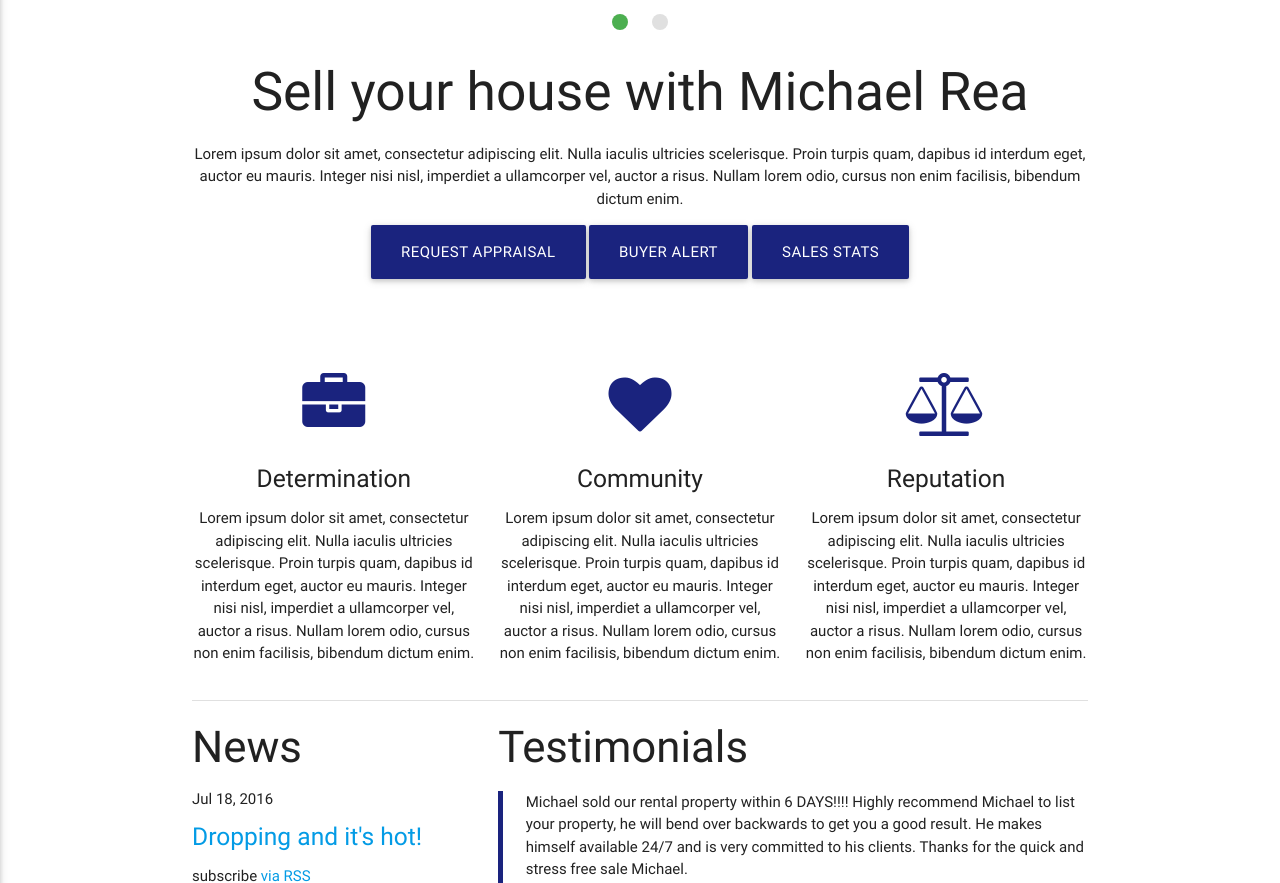
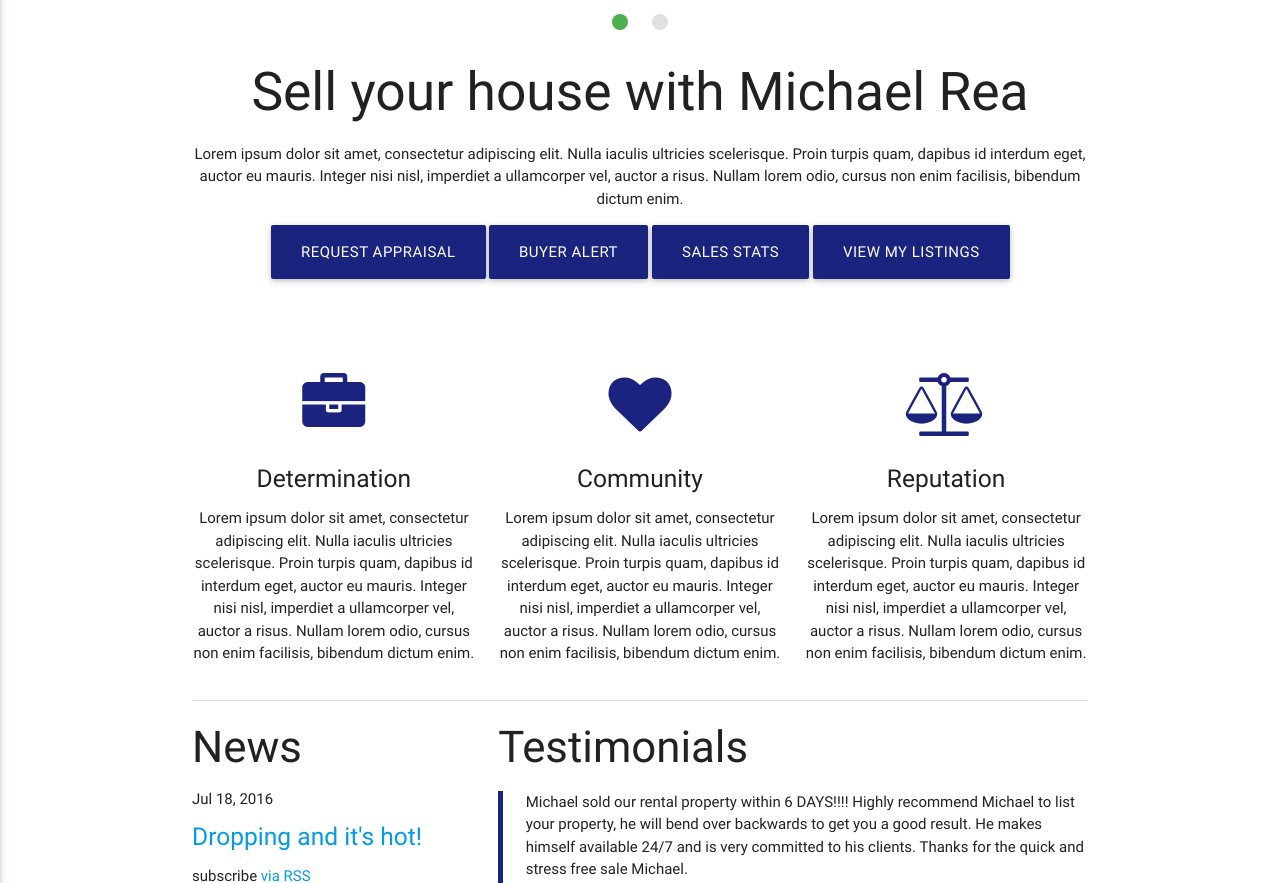
Before and after one commit to mattybrown/michaelrea-jekyll, a Jekyll site: the page built from index.html, in a window 1280 px wide and 900 px high, scrolled down 451 px, cut to the strip 17-900 px from the top of the window. Built offline with Jekyll 4.4.1, drawn with Linux system fonts in a browser that asks for light colours; nearby versions of some CDN libraries.

Commit message:
tweaking the forms

```diff
--- a/appraisal.html
+++ b/appraisal.html
@@ -35,7 +35,7 @@
       <div class="row">
         <div class="input-field col s6">
           <textarea id="message" name="message" class="materialize-textarea"></textarea>
-          <label for="message">Address</label>
+          <label for="address">Address</label>
         </div>
         <div class="input-field col s6">
           <input type="date" class="datepicker" name="preferred-date" id="preferred-date">
@@ -46,6 +46,7 @@
         <div class="input-field col s12">
           <input type="text" name="_gotcha" style="display:none;">
           <input type="hidden" name="_subject" value="An appraisal request from your website">
+          <input type="hidden" name="_next" value="{{ site.url }}/thankyou" />
           <button type="submit" class="btn indigo darken-4"><i class="fa fa-send"></i> Send</button>
         </div>
       </div>
--- a/buyer-alert.html
+++ b/buyer-alert.html
@@ -60,6 +60,7 @@
         <div class="input-field col s12">
           <input type="text" name="_gotcha" style="display:none;">
           <input type="hidden" name="_subject" value="Buyer Alert from your website">
+          <input type="hidden" name="_next" value="{{ site.url }}/thankyou" />
           <button type="submit" class="btn indigo darken-4"><i class="fa fa-send"></i> Send</button>
         </div>
       </div>
--- a/contact.html
+++ b/contact.html
@@ -42,6 +42,7 @@
         <div class="input-field col s12">
           <input type="text" name="_gotcha" style="display:none;">
           <input type="hidden" name="_subject" value="An enquiry from your website">
+          <input type="hidden" name="_next" value="{{ site.url }}/thankyou" />
           <button type="submit" class="btn indigo darken-4"><i class="fa fa-send"></i> Send</button>
         </div>
       </div>
--- a/index.html
+++ b/index.html
@@ -12,6 +12,7 @@
       <a class="btn-large indigo darken-4 waves-effect waves-light cta" href="{{ "/appraisal" | prepend: site.baseurl | prepend: site.url }}">Request Appraisal</a>
       <a class="btn-large indigo darken-4 waves-effect waves-light cta" href="{{ "/buyer-alert" | prepend: site.baseurl | prepend: site.url }}">Buyer Alert</a>
       <a class="btn-large indigo darken-4 waves-effect waves-light cta" href="#">Sales stats</a>
+      <a class="btn-large indigo darken-4 waves-effect waves-light cta" href="http://www.realestate.co.nz/profile/agent/162590" target="_blank">View my listings</a>
     </div>
   </div>
 </div>
```
